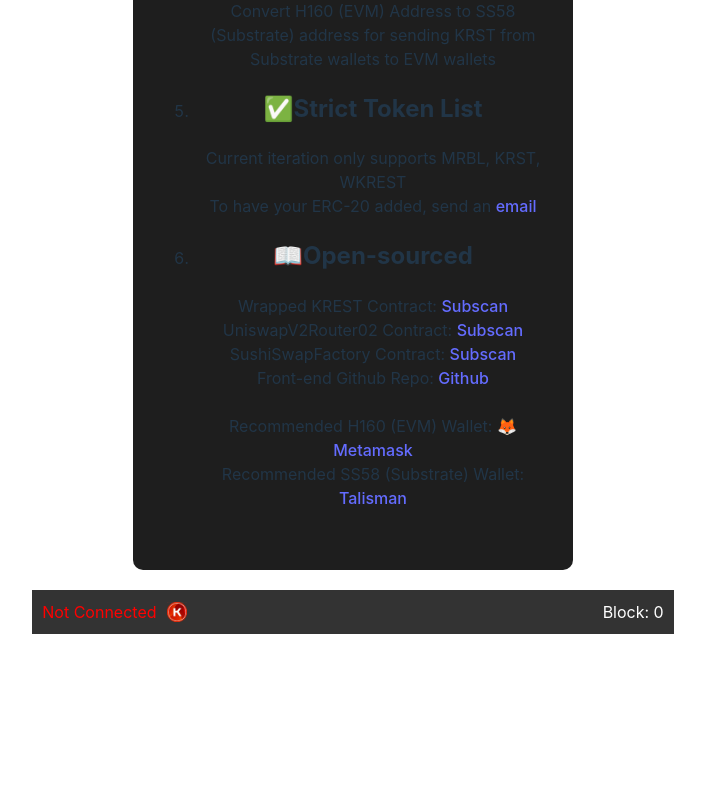
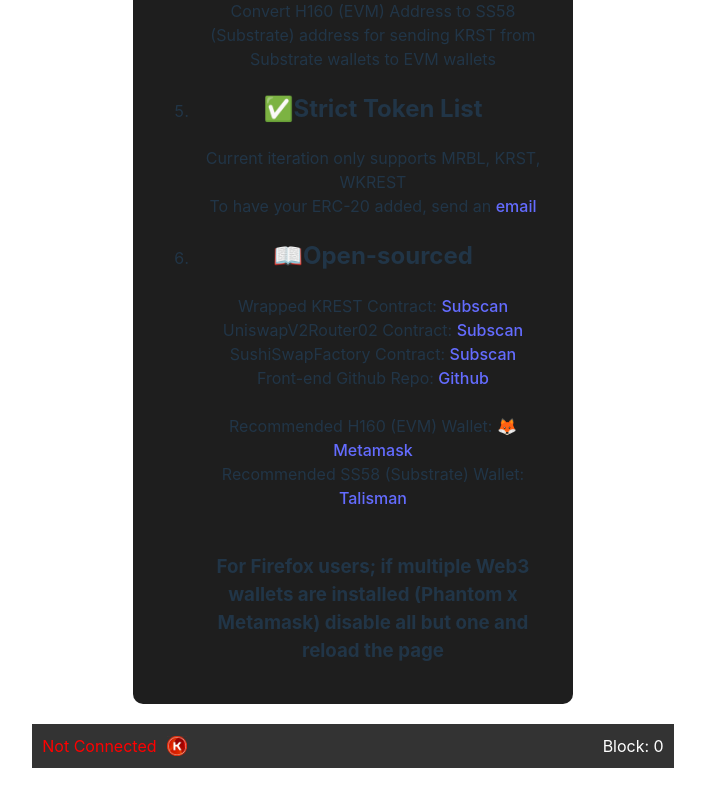
Before and after one commit to DonnyMarbles/DonnySwap, a React (Vite) app: page / in a window 1280 px wide. Shown: the part 1182-1982 px from the top of the page, without its empty margins (287-992 px from the left). Before the commit the page ends 1848 px from the top, so only its background shows below. Built offline with nearby package versions, Linux system fonts and the light colour scheme; what wagmi would draw is missing.

Commit message:
DonnySwap v0.1.01 - Updated Home.jsx & README.md

```diff
--- a/src/components/Home.jsx
+++ b/src/components/Home.jsx
@@ -30,6 +30,9 @@
 
       Recommended H160 (EVM) Wallet: 🦊 <a href="https://metamask.io/">Metamask</a> <br/>
       Recommended SS58 (Substrate) Wallet: <a href="https://talisman.xyz/">Talisman</a><br/><br/>
+
+      <h3>For Firefox users; if multiple Web3 wallets are installed (Phantom x Metamask) disable
+        all but one and reload the page</h3>
     </ol>
   </div>
     </HomeContainer>
```
Also changed, not shown: 2 other files (tests, documents, lock files or other folders).
